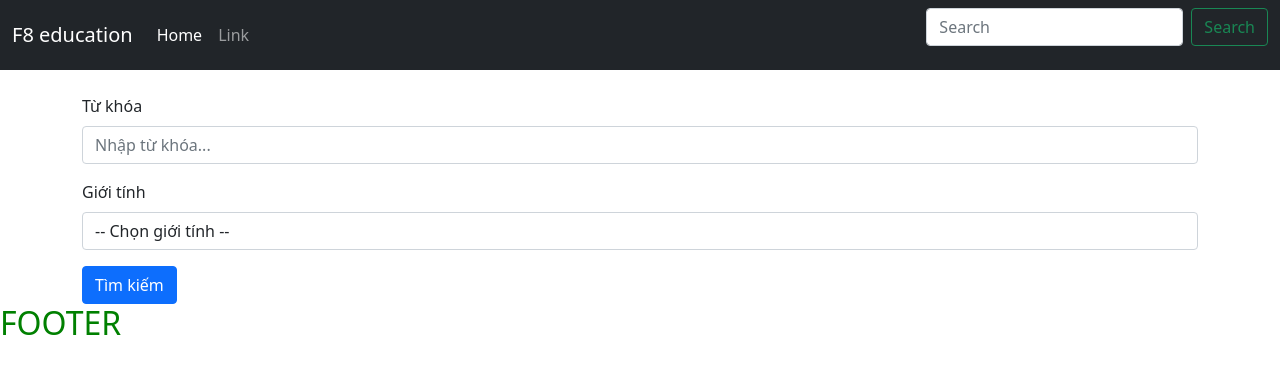
After one commit to doominh/nodejs_blog, a Node server app: template src/resources/views/search.hbs in a window 1280 px wide. The commit adds this page. Shown: the top 374 px of the page. Run offline with Node 20, Linux system fonts and the light colour scheme; the template is opened without the code that fills it, so the values that code supplies are empty; style sheets or scripts are compiled from the project's sources; some libraries are stand-ins or nearby versions.

Commit message:
Refactor code: create router, app/controllers folders

```diff
--- a/src/index.js
+++ b/src/index.js
@@ -1,29 +1,36 @@
 const express = require("express");
 const { engine } = require("express-handlebars");
-const path = require("path")
+const path = require("path");
 const morgan = require("morgan");
 const app = express();
 const port = 3000;
 
-app.use(express.static(path.join(__dirname, 'public')))
+const route = require('./routes')
+
+app.use(express.static(path.join(__dirname, "public")));
+
+app.use(
+  express.urlencoded({
+    extended: true,
+  })
+);
+app.use(express.json());
 
 // HTTP logger
 app.use(morgan("combined"));
 
 // Template engine
-app.engine('hbs', engine({
-  extname: '.hbs'
-}));
-app.set('view engine', 'hbs');
-app.set('views', path.join(__dirname, 'resources/views'));
+app.engine(
+  "hbs",
+  engine({
+    extname: ".hbs",
+  })
+);
+app.set("view engine", "hbs");
+app.set("views", path.join(__dirname, "resources/views"));
 
-app.get("/", (req, res) => {
-  res.render("home");
-});
-
-app.get("/news", (req, res) => {
-  res.render("news");
-});
+// Routes init
+route(app);
 
 
 app.listen(port, () => {
--- a/src/resources/views/layouts/main.hbs
+++ b/src/resources/views/layouts/main.hbs
@@ -2,7 +2,7 @@
   <head>
     <meta charset="UTF-8" />
     <meta name="viewport" content="width=device-width, initial-scale=1.0" />
-    <title>Document</title>
+    <title>F8 education</title>
     <link
       href="https://cdn.jsdelivr.net/npm/bootstrap@5.0.2/dist/css/bootstrap.min.css"
       rel="stylesheet"
--- a/src/resources/views/partials/header.hbs
+++ b/src/resources/views/partials/header.hbs
@@ -1,6 +1,6 @@
 <nav class="navbar navbar-expand-lg navbar-dark bg-dark">
   <div class="container-fluid">
-    <a class="navbar-brand" href="#">Navbar</a>
+    <a class="navbar-brand" href="#">F8 education</a>
     <button class="navbar-toggler" type="button" data-bs-toggle="collapse" data-bs-target="#navbarSupportedContent" aria-controls="navbarSupportedContent" aria-expanded="false" aria-label="Toggle navigation">
       <span class="navbar-toggler-icon"></span>
     </button>
--- /dev/null
+++ b/src/resources/views/search.hbs
@@ -0,0 +1,30 @@
+<div class="mt-4">
+  <form method="POST" action="">
+    <div class="mb-3">
+      <label for="search-input" class="form-label">Từ khóa</label>
+      <input
+        type="text"
+        name="q"
+        class="form-control"
+        id="search-input"
+        placeholder="Nhập từ khóa..."
+      />
+    </div>
+
+    <div class="mb-3">
+      <label for="gender-input" class="form-label">Giới tính</label>
+      <select
+        name="gender"
+        class="form-control"
+        id="gender-input"
+      >
+      <option value=""> -- Chọn giới tính -- </option>
+      <option value="male">Nam</option>
+      <option value="female">Nữ</option>
+      </select>
+      </div>
+    </div>
+
+    <button type="submit" class="btn btn-primary">Tìm kiếm</button>
+  </form>
+</div>
```
Also changed, not shown: src/app/controllers/NewsController.js (added, +13 -0 lines), src/app/controllers/SiteController.js (added, +13 -0 lines), src/routes/index.js (added, +9 -0 lines), src/routes/news.js (added, +9 -0 lines), src/routes/site.js (added, +9 -0 lines).
